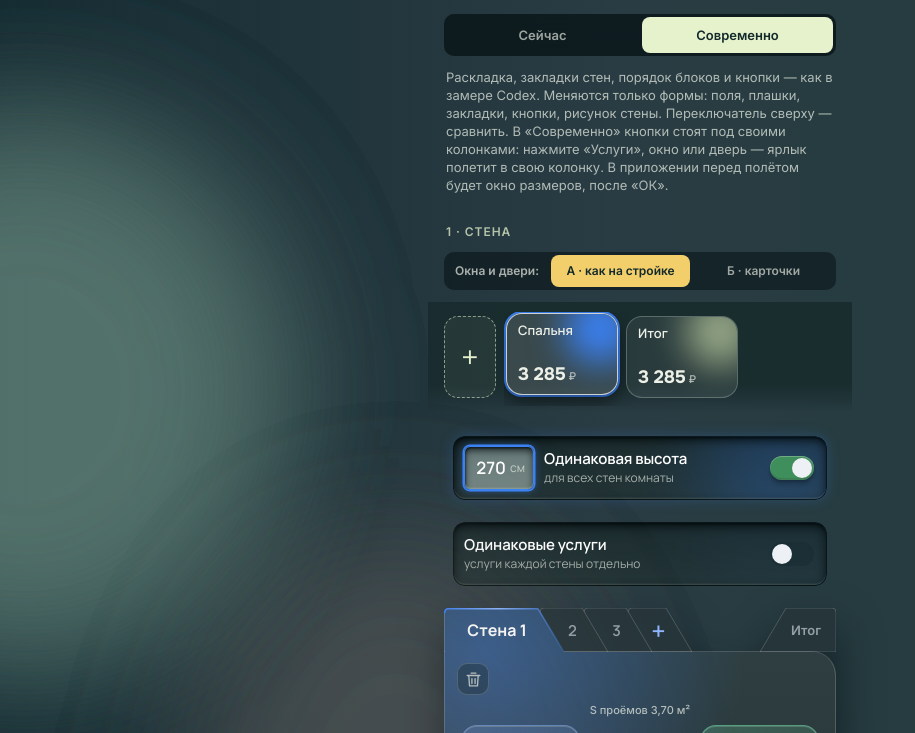
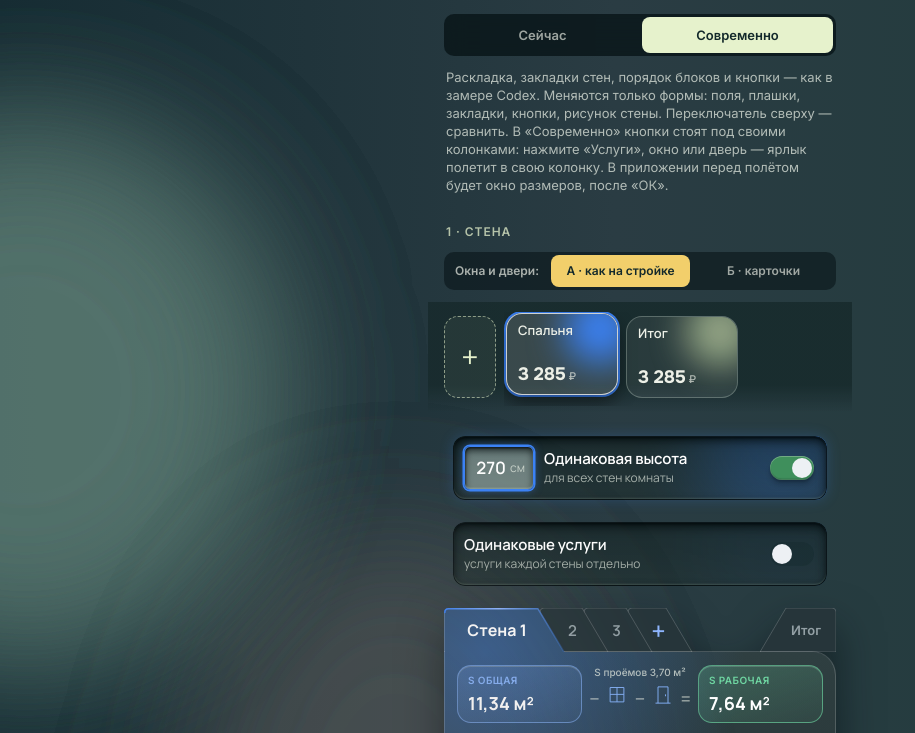
Before and after one commit to juliakamalova2108-stack/metronika, a plain HTML site: page mock/zamer-modern/index.html in a window 1280 px wide. Shown: the top 733 px of the page, without its empty margins (0-915 px from the left). Drawn offline with Linux system fonts and the light colour scheme.

Commit message:
Макет замера: площади компактнее, корзина — в строке итога
Co-Authored-By: Claude Opus 5.5 <noreply@anthropic.com>
Claude-Session: https://claude.ai/code/session_01CJUBsqk99RXDZEzsQ6WDqm

```diff
--- a/mock/zamer-modern/index.html
+++ b/mock/zamer-modern/index.html
@@ -355,6 +355,20 @@ body:not(.modern) .vs3 { display: none; }
 .modern .v-new .mw .gt-b { z-index: 4; }
 .modern .v-new .mw .gt-left, .modern .v-new .mw .gt-right { z-index: auto; }
 
+
+/* Площади — компактно: строка ниже, корзина переехала в строку «Итого по стене» */
+.modern .v-new .mw .equation { padding: 14px 12px 12px; gap: 4px; }
+.modern .v-new .mw .eqplate { height: 58px; padding: 8px 10px; border-radius: 14px; }
+.modern .v-new .mw .gross b, .modern .v-new .mw .nettext b { font-size: 10px; line-height: 12px; }
+.modern .v-new .mw .gross strong, .modern .v-new .mw .nettext strong { margin-top: 6px; font-size: 18px; line-height: 22px; }
+.modern .v-new .mw .netgraphic { display: none; }
+.modern .v-new .mw .nettext { max-width: 100%; }
+.modern .v-new .mw .opgroup { gap: 6px; padding-bottom: 12px; }
+.modern .v-new .mw .opgroup .caption { font-size: 10px; }
+.modern .v-new .mw .operators .IC { width: 20px; height: 26px; }
+.modern .v-new .mw .wall-card-tools { top: auto; bottom: 23px; left: 24px; z-index: 3; }
+.modern .v-new .mw .footer--sum { padding-left: 56px; }
+
 /* Переключатель вариантов проёмов */
 .vs2 { display: flex; gap: 4px; padding: 3px; border-radius: 10px; background: rgba(6, 18, 20, 0.55); }
 .vs2 span { align-self: center; padding: 0 8px; font: 600 12px/1 Inter, sans-serif; color: rgba(237, 240, 231, 0.7); }
```
